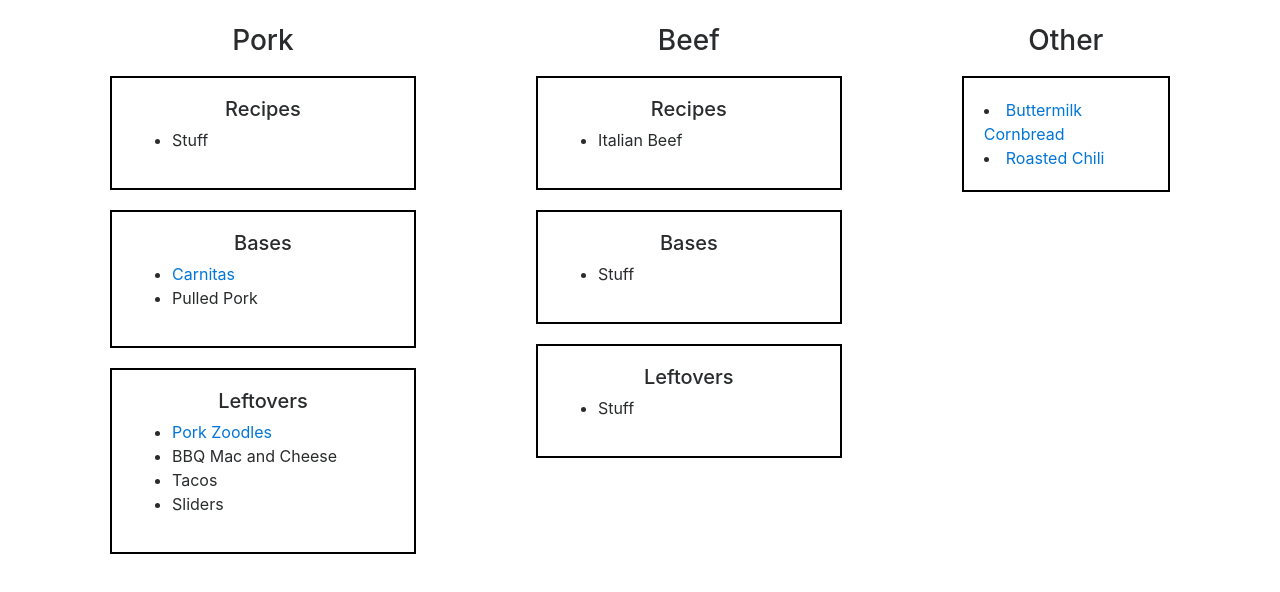
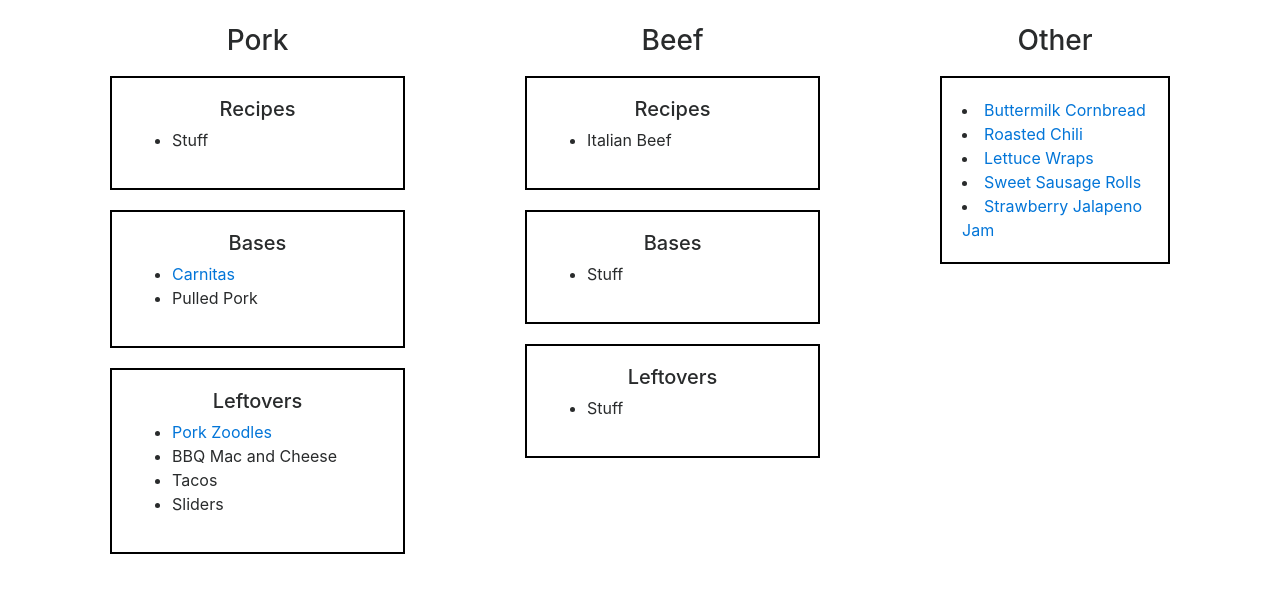
Before and after one commit to smith458/CookinSite, a plain HTML site: page index.html in a window 1280 px wide. Shown: the part 106-698 px from the top of the page. Drawn offline with nearby package versions, Linux system fonts and the light colour scheme; a script that the page names is missing.

Commit message:
Added Sausage Rolls and Strawberry Jalapeno Jam

```diff
--- a/index.html
+++ b/index.html
@@ -61,6 +61,9 @@
                 <div class="pad outline">
                     <li><a href="http://lifemadesimplebakes.com/2015/05/the-best-buttermilk-cornbread/">Buttermilk Cornbread</a></li>
                     <li><a href="RoastedChili.html">Roasted Chili</a></li>
+                    <li><a href="LettuceWraps.html">Lettuce Wraps</a></li>
+                    <li><a href="https://www.tasteofhome.com/recipes/sweet-sausage-rolls">Sweet Sausage Rolls</a></li>
+                    <li><a href="https://www.loveandoliveoil.com/2014/05/strawberry-jalapeno-and-strawberry-basil-jam.html">Strawberry Jalapeno Jam</a></li>
                 </div>
             </div>
         </div>
```
